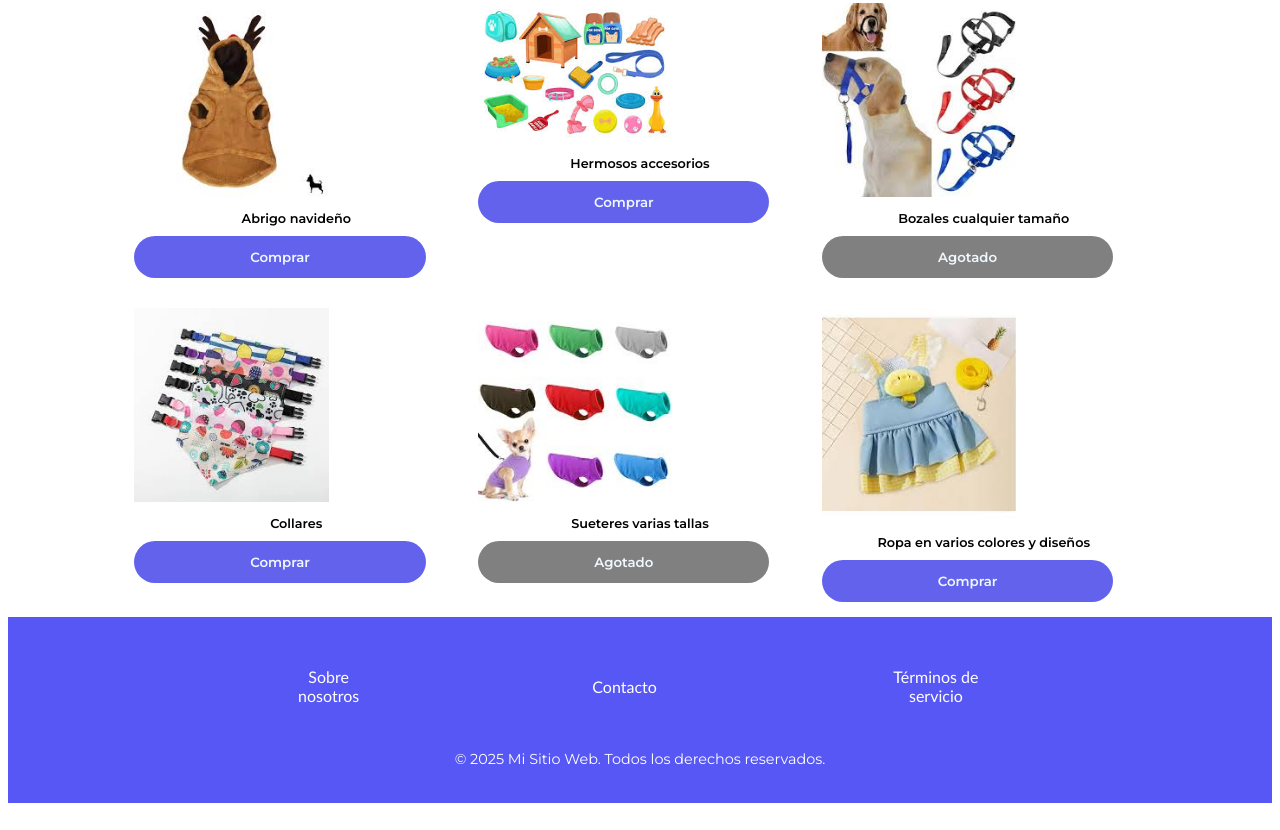
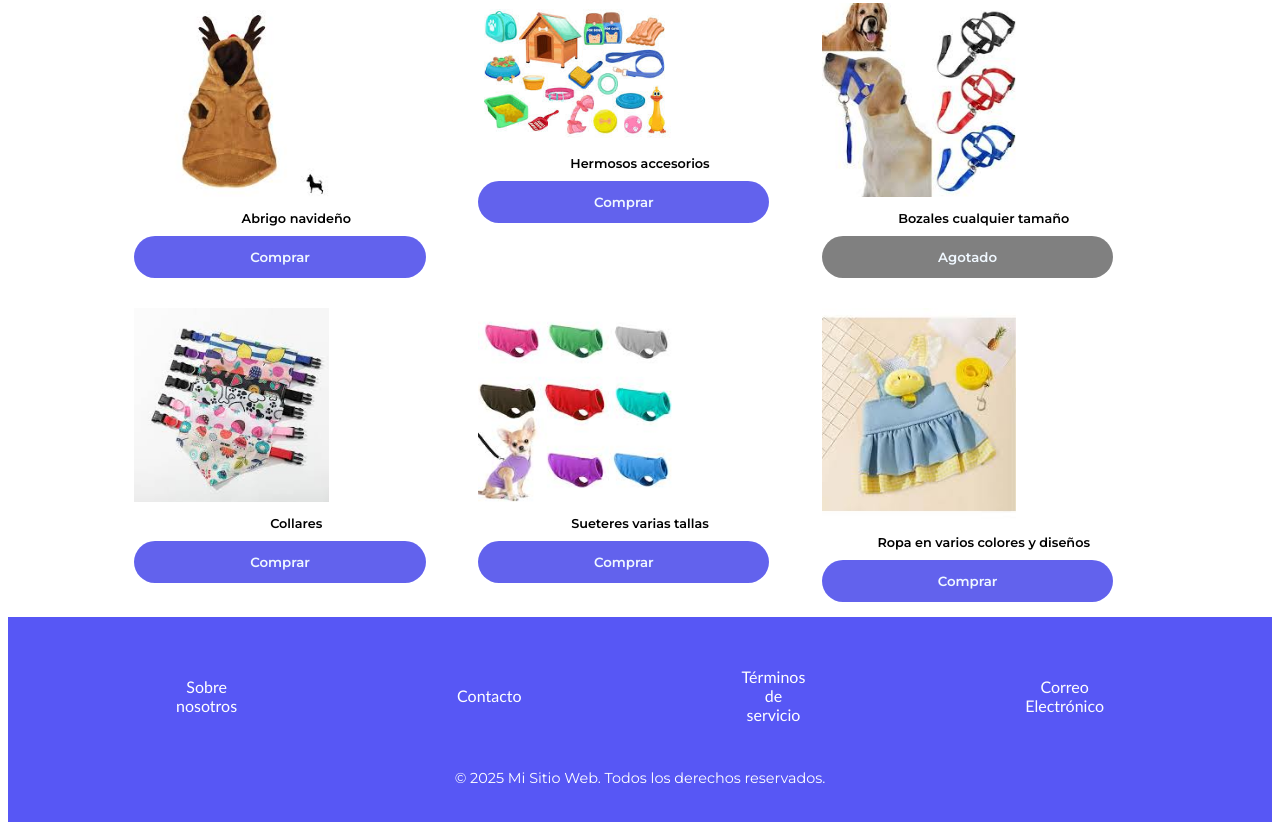
Before and after one commit to AdrianGarcia05/e-commerce.EBAC, a plain HTML site: page index.html in a window 1280 px wide. Shown: the part 284-1114 px from the top of the page. Drawn offline with Linux system fonts and the light colour scheme.

Commit message:
cambios de estilo

```diff
--- a/css/style.css
+++ b/css/style.css
@@ -97,7 +97,13 @@
     padding: 13px 0;
     text-align: center;
     font-weight: 600;
-
+    /*Cambio 2, cursor pointer*/
+    cursor: pointer;
+}
+/* Cambio 3, se agrega hover que cambia de color el boton*/
+.products__btn:hover {
+    background-color: whitesmoke;
+    color:black;
 }
 
 .products__btn--spent { /*Modificador que pone color gris a los productos agotados*/
--- a/index.html
+++ b/index.html
@@ -61,7 +61,8 @@
               <section class="products__items">
                 <img src="./img/sueteres.jpg" class="products__img">
                 <p class="products__title">Sueteres varias tallas</p>
-                <button class="products__btn products__btn--spent">Agotado</button>
+                <!--Cambio 1, producto agotado a producto disponible-->
+                <button class="products__btn">Comprar</button>
             </section>
 
               <section class="products__items">
@@ -79,6 +80,8 @@
              <a href="#">Sobre nosotros</a>
              <a href="#">Contacto</a>
              <a href="#">Términos de servicio</a>
+             <!--Cambio 4, se agrega al footer dirección de correo electrónico-->
+             <a href="emailto=mvz_garcia@gmail.com">Correo Electrónico</a>
           </div>
           <p class="footer-copyright">© 2025 Mi Sitio Web. Todos los derechos reservados.</p>
 
```
